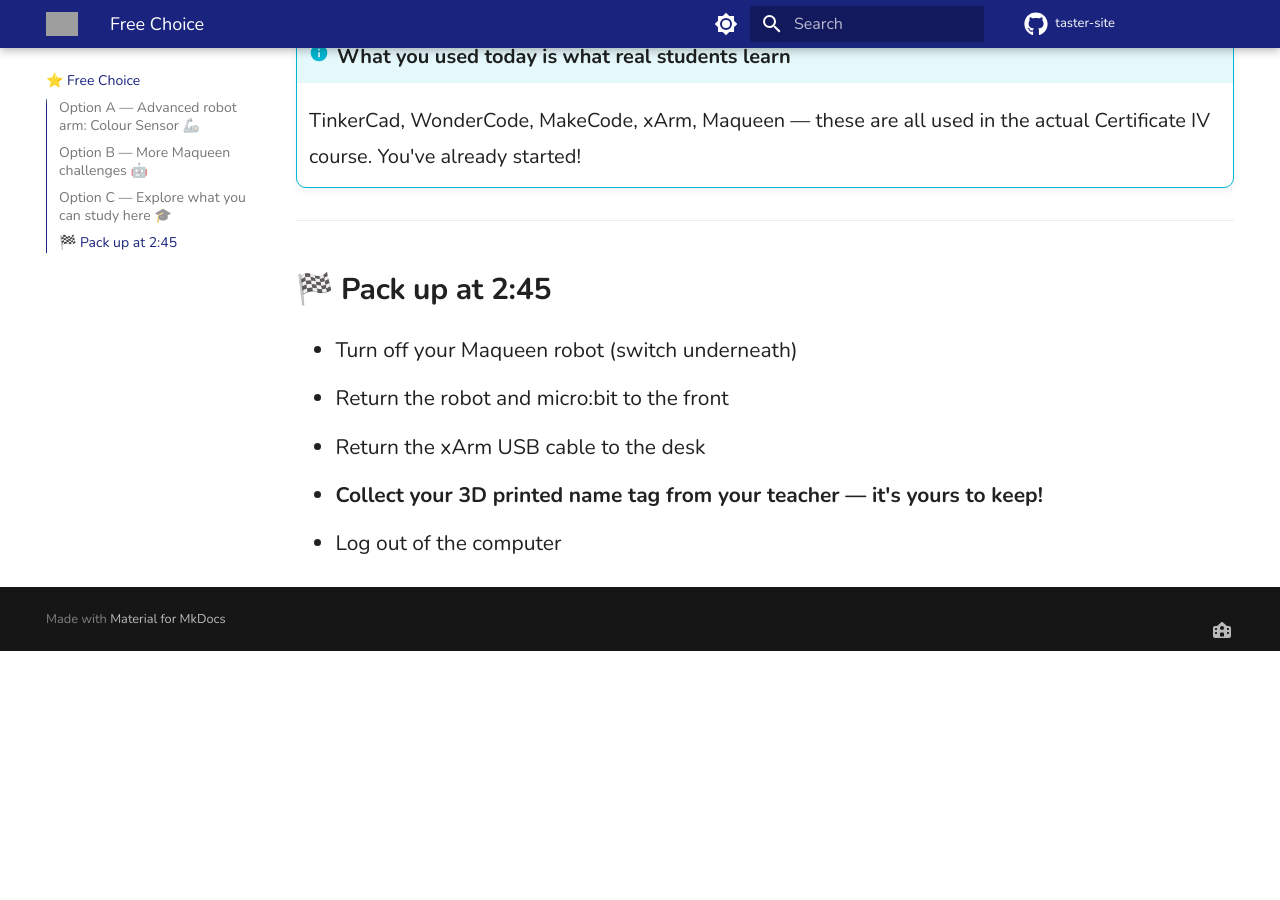
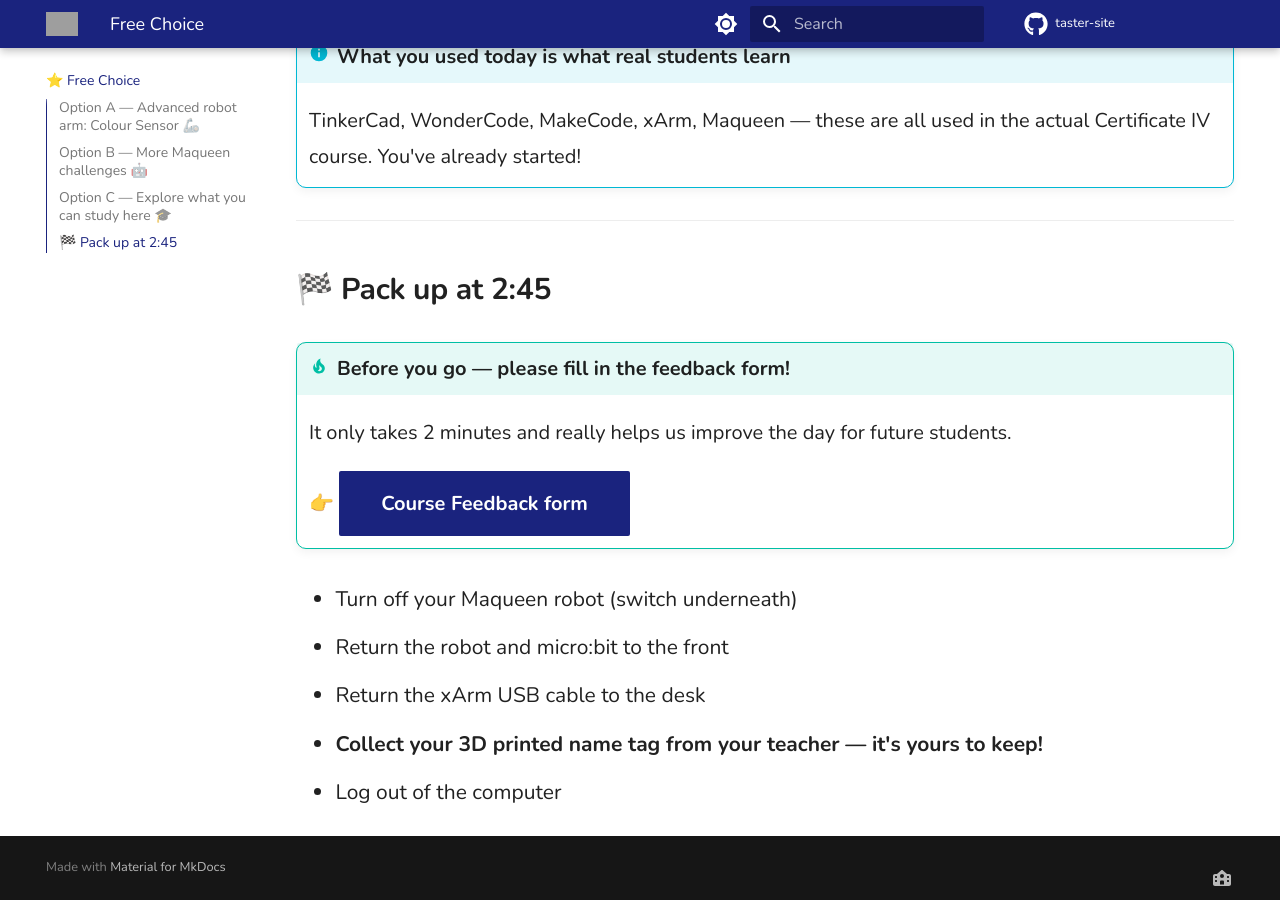
Before and after one commit to prgrobots/taster, an MkDocs documentation site: the page built from docs/free-time.md, in a window 1280 px wide and 900 px high, scrolled down 1881 px. Built offline with MkDocs 1.6.1 and Material for MkDocs 9.7.7, drawn with Linux system fonts in a browser that asks for light colours; comment, search, counter and statistics services are not loaded; before the commit the page ends 2532 px from its top, so only the background shows below that; grey boxes are pictures that could not be loaded.

Commit message:
Add course feedback page with Microsoft Forms embed
- New docs/feedback.md with Microsoft Forms iframe
- Added '📝 Feedback' to mkdocs.yml nav (after Free Choice)
- Added reminder admonition to free-time.md pack-up section

Co-authored-by: Copilot <223556219+Copilot@users.noreply.github.com>

```diff
--- a/docs/free-time.md
+++ b/docs/free-time.md
@@ -60,6 +60,11 @@ Interested in doing more of this? Have a look at the courses at NMTafe:
 
 ## 🏁 Pack up at 2:45
 
+!!! tip "Before you go — please fill in the feedback form!"
+    It only takes 2 minutes and really helps us improve the day for future students.
+
+    👉 [Course Feedback form](feedback.md){ .md-button .md-button--primary }
+
 - Turn off your Maqueen robot (switch underneath)
 - Return the robot and micro:bit to the front
 - Return the xArm USB cable to the desk
--- a/mkdocs.yml
+++ b/mkdocs.yml
@@ -56,6 +56,7 @@ nav:
     - "Challenge 3 — Follow a Line": robotics/challenge-3.md
     - "Challenge 4 — Gamepad Remote": robotics/challenge-4.md
   - "⭐ Free Choice": free-time.md
+  - "📝 Feedback": feedback.md
 
 markdown_extensions:
   - admonition
```
Also changed, not shown: docs/feedback.md (added, +11 -0 lines).
